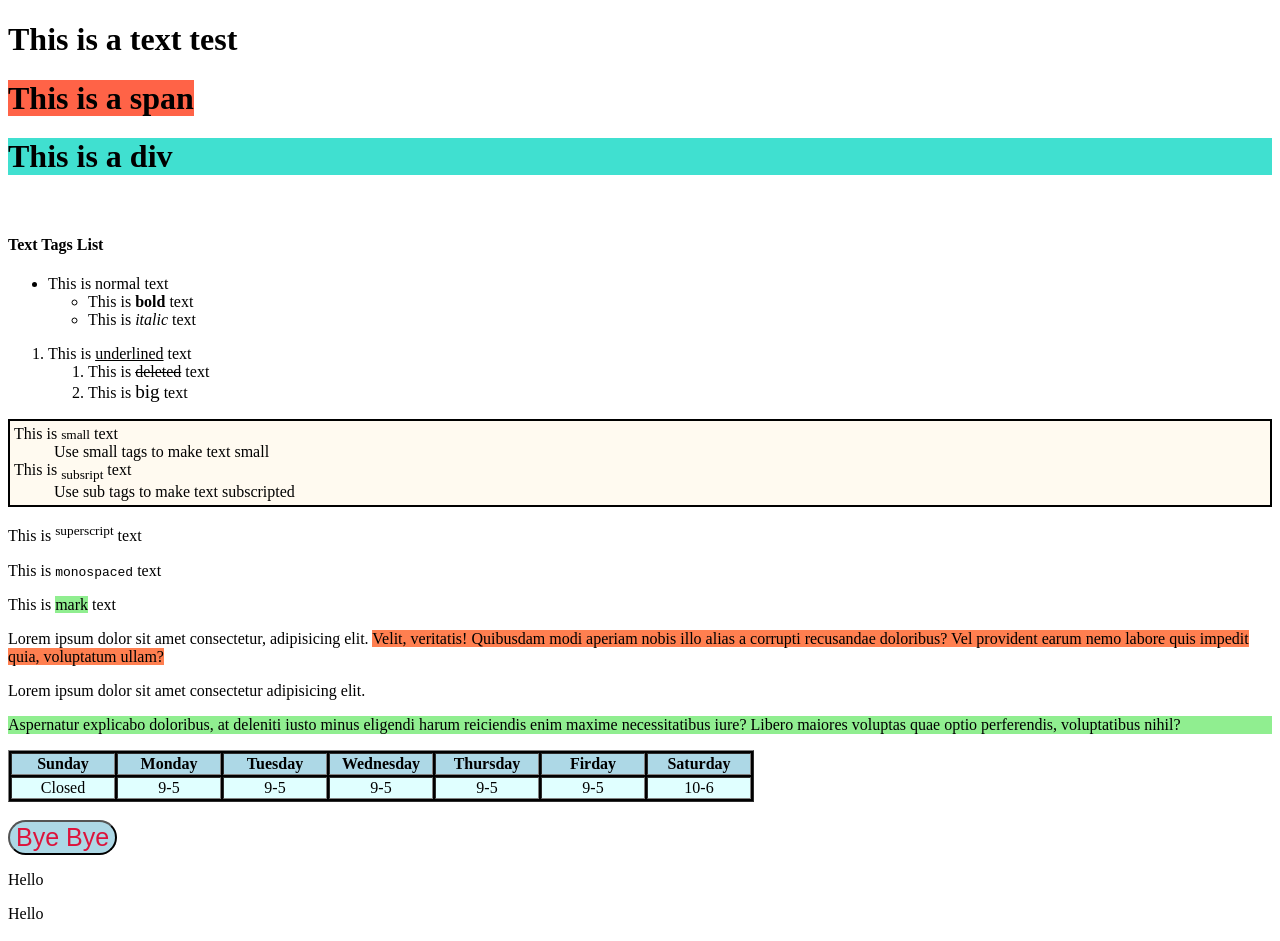
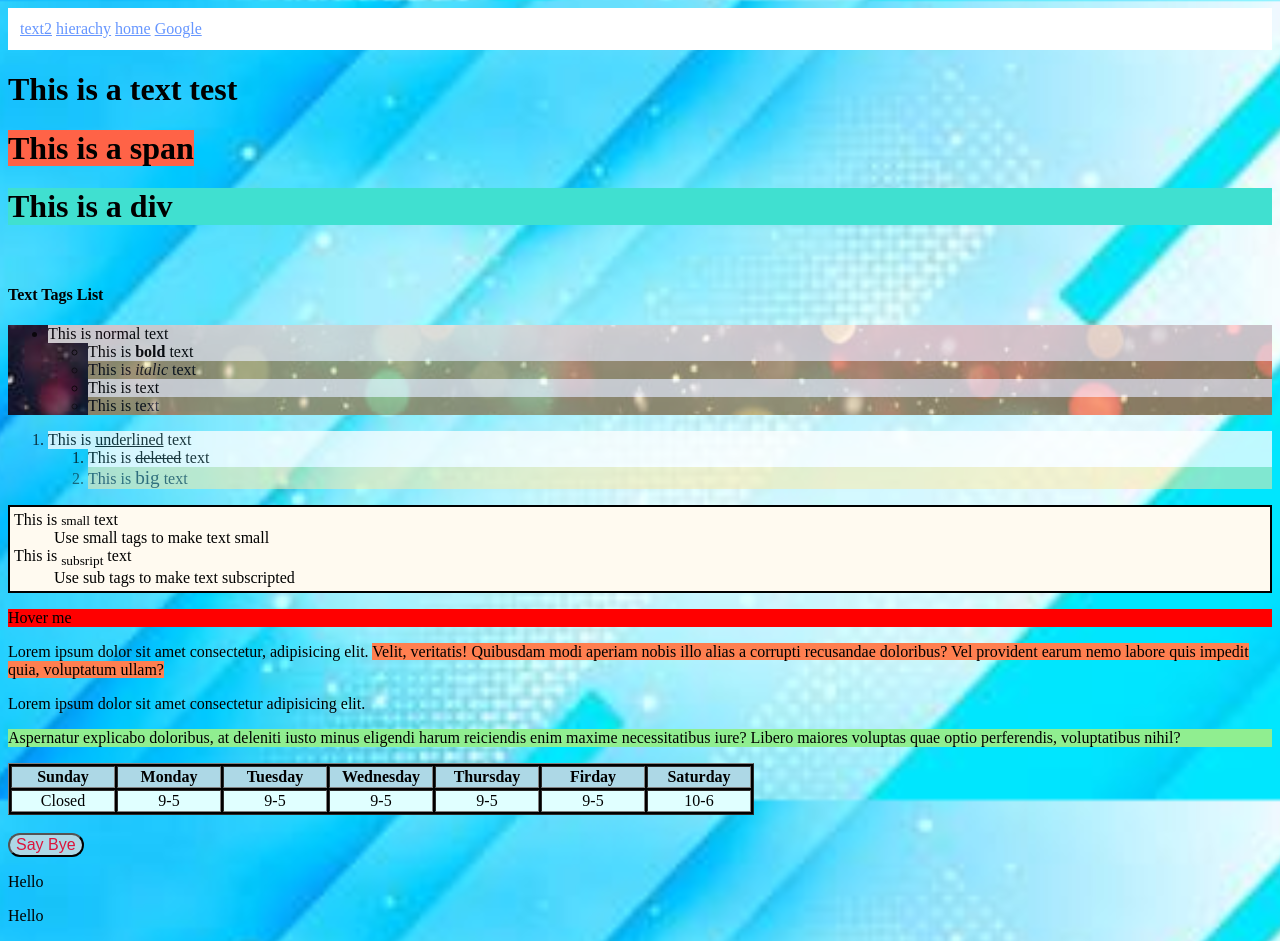
Before and after one commit to Putt2020/web_prac_2, a plain HTML site: page text_test.html in a window 1280 px wide. Drawn offline with Linux system fonts and the light colour scheme.

Commit message:
2024/03/24 #1 CSS bg-image, psuedo-class, combination/hierachy

```diff
--- /dev/null
+++ b/hierachy.html
@@ -0,0 +1,32 @@
+<!DOCTYPE html>
+<html>
+<head>
+    <link rel="icon" type="image/png" href="./image/music_favicon.png">
+    <link rel="stylesheet" href="hierachy.css">
+</head>
+<body>
+
+
+</body>
+    <div id="container1">
+        <p>text1 / child</p>
+        <p>text2 / child</p>
+        <div id="container2">
+            <p>text3 / child</p>
+            <p>text4 / child</p>
+            <div>
+                <p>text5 / descendant </p>
+            </div>
+        </div>
+        <div>
+            <p>text_10</p>
+        </div>
+    </div>
+
+    <p>text6 / adjacent sibling</p>
+    <p>text7 / sibling</p>
+    <div>
+        <p>text8 / sibling</p>
+    </div>
+
+</html>
--- /dev/null
+++ b/text_test.css
@@ -0,0 +1,93 @@
+body{
+    background-image: url(image/background2.jpg);
+    background-repeat: no-repeat;
+    background-position: center;
+    background-attachment: fixed;
+    background-size: cover;
+}
+
+#ul_list{
+    background-image: url(image/background.jpg);
+    background-repeat: no-repeat;
+    background-position: center;
+    background-attachment: fixed;
+    background-size: cover;
+    /* opacity: 50%; */
+}
+
+#Bye_butt{
+    font-size: 1em;
+    background-color: lightblue;
+    color: crimson;
+    border-radius: 25px;
+}
+
+#Bye_butt:hover{
+    font-size: 1.5em;
+    background-color: orange;
+    color:white;
+}
+
+#Bye_butt:active{
+    font-size: 2em;
+    background-color: crimson;
+    color: aquamarine;
+}
+
+header {
+    background-color: white;
+    padding: 12px;
+}
+
+a:link{
+    color: hsl(221, 100%, 70%);
+}
+
+a:hover{
+    background-color: rgb(230, 57, 0);
+    font-weight: bold;
+    font-size: 1.1em;
+    color: hsl(138, 100%, 87%);
+}
+
+a:active {
+    background-color: rgb(255, 109, 61);
+    font-weight: bold;
+    font-size: 1.2em;
+    color: hsl(138, 79%, 48%);
+}
+
+a:visited {
+    font-weight: bold;
+    font-size: 1.2em;
+    color: hsl(158, 97%, 44%);
+}
+
+li:hover {
+    background-color: rgb(237, 255, 136);
+}
+
+li:not(:hover) {
+    background-color: rgb(255, 255, 255);
+    opacity: 75%;
+}
+
+li:nth-child(2n-2){
+    background-color: rgb(255, 234, 164);
+    opacity: 50%;
+}
+
+#hoper {
+    font-size: 1em;
+    background-color: red;
+}
+
+#hoper p{
+    background-color: aquamarine;
+    /* padding: 4px; */
+    display: none;
+}
+
+#hoper:hover p{
+    display: block;
+}
--- a/text_test.html
+++ b/text_test.html
@@ -2,20 +2,33 @@
 <html>
 <head>
     <link rel="icon" type="image/png" href="./image/music_favicon.png">
+    <link rel="stylesheet" href="text_test.css">
 </head>
 <body>
+    <header>
+        <a href="text_test2.html">text2</a>
+        <a href="hierachy.html">hierachy</a>
+        <a href="index.html">home</a>
+        <a href="https://google.com">Google</a>
+    </header>
+
     <h1>This is a text test</h1>
     <h1><span style="background-color: tomato;">This is a span</span></h1>
     <h1><div style="background-color: turquoise;">This is a div</div></h1>
     <br>
     <h4> Text Tags List</h4>
+    <div id="ul_list">
         <ul>
             <li>This is normal text</li>
             <ul>
                 <li>This is <b>bold</b> text</li>
                 <li>This is <i>italic</i> text</li>
+                <li>This is text</li>
+                <li>This is text</li>
             </ul>
         </ul>
+    </div>
+
 
     <ol>
         <li>This is <u>underlined</u> text</li>
@@ -33,9 +46,11 @@
         <dd>Use sub tags to make text subscripted</dd>
     </dl>
 
+    <div id="hoper"> Hover me
         <p>This is <sup>superscript</sup> text</p>
         <p>This is <tt>monospaced</tt> text</p>
         <p>This is <mark style="background-color: lightgreen;">mark</mark> text</p>
+    </div>
 
     <p>Lorem ipsum dolor sit amet consectetur, adipisicing elit. <scan style="background-color: coral;">
         Velit, veritatis! Quibusdam modi aperiam nobis illo alias a corrupti recusandae doloribus?
@@ -67,8 +82,7 @@
     </table>
 
     <br>
-    <button onclick="doSomething()" style="font-size: 25px; background-color: lightblue;
-    color: crimson; border-radius: 25px;">Bye Bye</button>
+    <button id="Bye_butt" onclick="doSomething()">Say Bye</button>
 
     <br>
     <p id="greeting">Hello</p>
@@ -76,7 +90,14 @@
 
     <script>
         function doSomething(){
-            document.getElementById("greeting").innerHTML = "Goodbye"
+            if (document.getElementById("greeting").innerHTML == "Goodbye") {
+                document.getElementById("greeting").innerHTML = "Hello";
+                document.getElementById("Bye_butt").innerHTML = "Say Bye";
+            }
+            else {
+                document.getElementById("greeting").innerHTML = "Goodbye";
+                document.getElementById("Bye_butt").innerHTML = "Say Hello";
+            }
         }
     </script>
 
```
Also changed, not shown: hierachy.css (added, +15 -0 lines), image/background.jpg (added), image/background2.jpg (added). Lines whose indentation alone changed are shown as unchanged.
